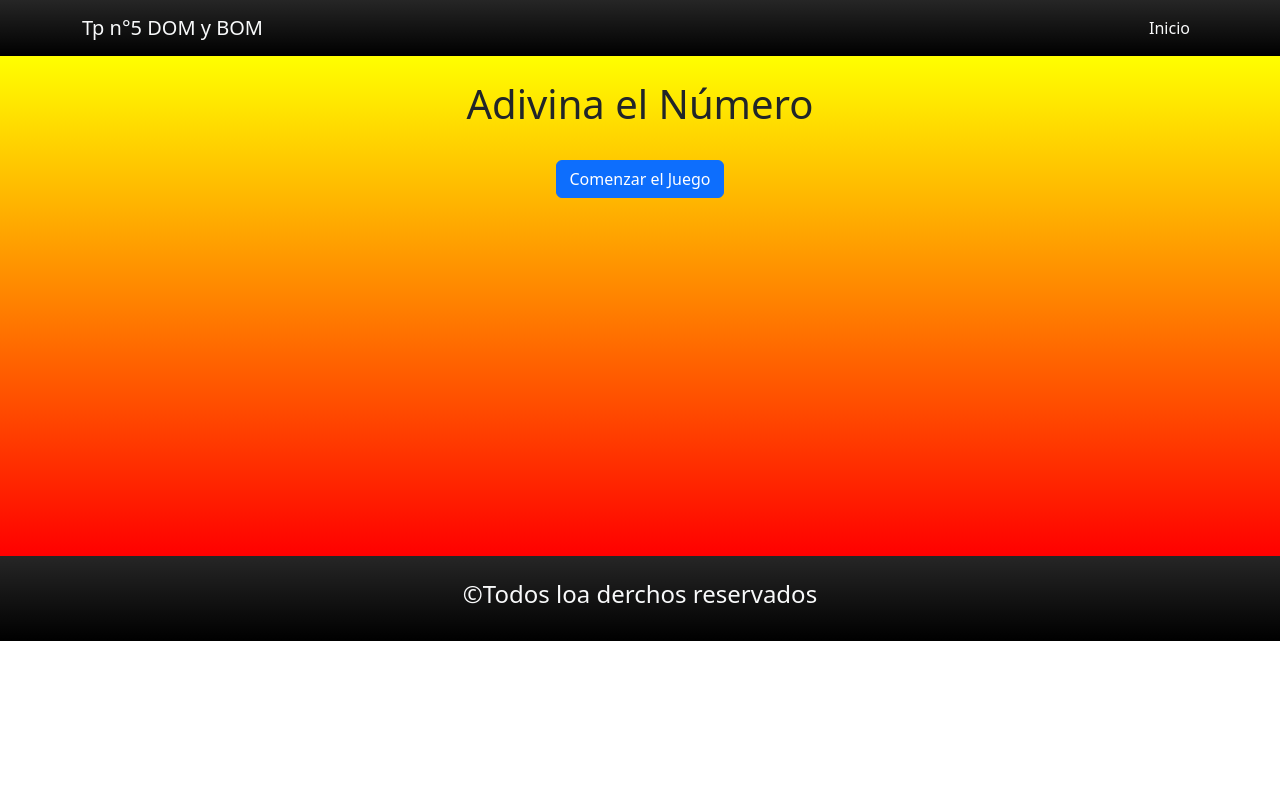
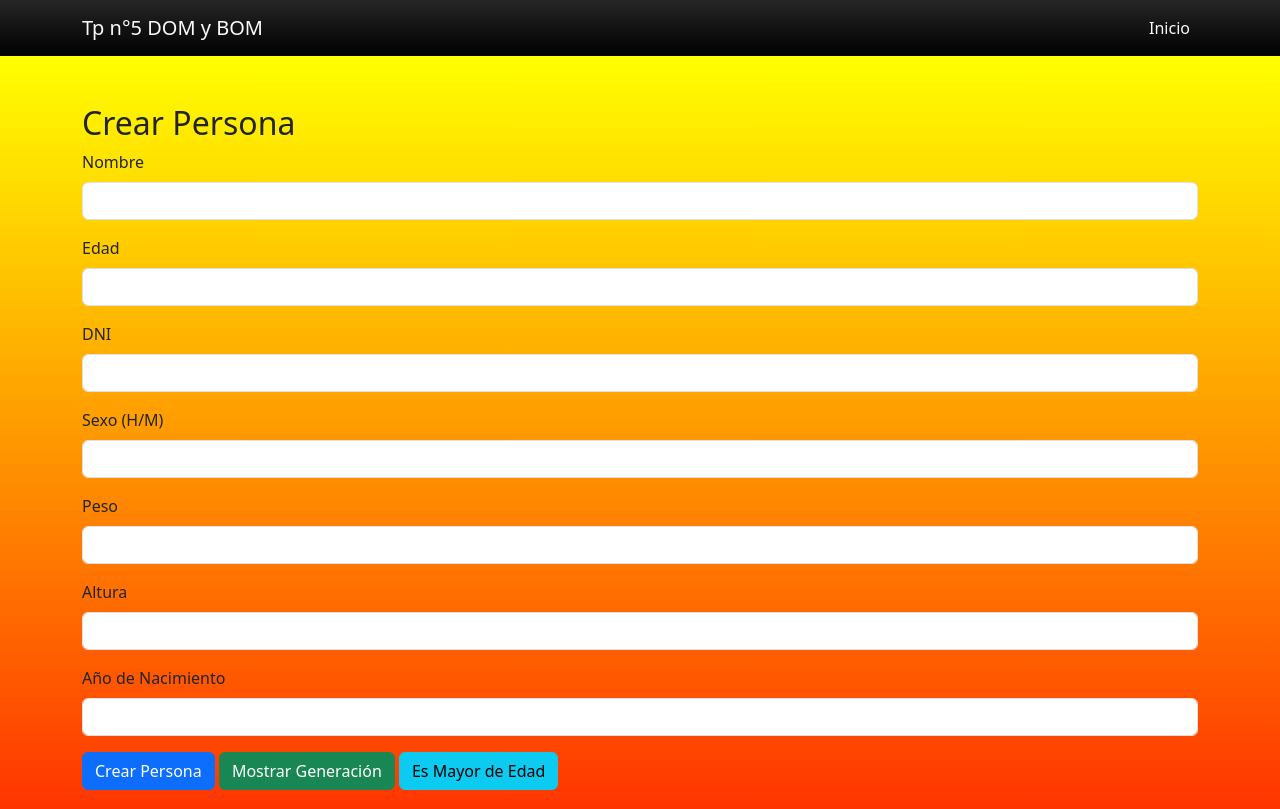
Before and after one commit to Rippy1024/TrabajoPrctico5conDOMyBOM, a plain HTML site: page index.html in a window 1280 px wide. Shown: the top 809 px of the page. Drawn offline with nearby package versions, Linux system fonts and the light colour scheme.

Commit message:
se realizo el ejercicio2 del tp5

```diff
--- a/css/style.css
+++ b/css/style.css
@@ -1,4 +1,10 @@
+/*tp1
 main {
     height: 500px;
     background: linear-gradient(yellow, red);
+}*/
+
+main {
+    height: 950px;
+    background: linear-gradient(yellow, red);
 }
--- a/index.html
+++ b/index.html
@@ -30,7 +30,7 @@
         </nav>
     </header>
     <main>
-        <div class="container text-center">
+       <!-- <div class="container text-center">
             <h1 class="pt-4 pb-4 ">Adivina el Número</h1>
 
             <button class="btn btn-primary " onclick="comenzarJuego()">Comenzar el Juego</button>
@@ -41,14 +41,54 @@
 
                 <button class="btn btn-success mt-2" onclick="verificarNumero()">Enviar</button>
             </div>
-        </div>
+        </div>-->
+
+        <div class="container pt-5">
+            <h2>Crear Persona</h2>
+            <form id="personaForm">
+              <div class="mb-3">
+                <label for="nombre" class="form-label">Nombre</label>
+                <input type="text" class="form-control" id="nombre" required>
+              </div>
+              <div class="mb-3">
+                <label for="edad" class="form-label">Edad</label>
+                <input type="number" class="form-control" id="edad" required>
+              </div>
+              <div class="mb-3">
+                <label for="DNI" class="form-label">DNI</label>
+                <input type="text" class="form-control" id="DNI" required>
+              </div>
+              <div class="mb-3">
+                <label for="sexo" class="form-label">Sexo (H/M)</label>
+                <input type="text" class="form-control" id="sexo" maxlength="1" required>
+              </div>
+              <div class="mb-3">
+                <label for="peso" class="form-label">Peso</label>
+                <input type="number" class="form-control" id="peso" required>
+              </div>
+              <div class="mb-3">
+                <label for="altura" class="form-label">Altura</label>
+                <input type="number" class="form-control" id="altura" required>
+              </div>
+              <div class="mb-3">
+                <label for="añoNacimiento" class="form-label">Año de Nacimiento</label>
+                <input type="number" class="form-control" id="añoNacimiento" required>
+              </div>
+              <button type="button" class="btn btn-primary" onclick="crearPersona()">Crear Persona</button>
+              <button type="button" class="btn btn-success" onclick="mostrarGeneracion()">Mostrar Generación</button>
+              <button type="button" class="btn btn-info" onclick="esMayorDeEdad()">Es Mayor de Edad</button>
+              <div class="mt-3">
+                <pre id="result"></pre>
+              </div>
+            </form>
+          </div>
     </main>
     <footer>
         <div class="text-center pt-4 pb-4 bg-black bg-gradient">
             <p class="h4 text-light">&copy;Todos loa derchos reservados</p>
         </div>
     </footer>
-    <script src="./js/01-ejercicio1tp5.js"></script>
+    <script src="./js/02-ejercicio2tp5.js"></script>
     <script src="https://cdn.jsdelivr.net/npm/bootstrap@5.3.2/dist/js/bootstrap.bundle.min.js"
         integrity="sha384-C6RzsynM9kWDrMNeT87bh95OGNyZPhcTNXj1NW7RuBCsyN/o0jlpcV8Qyq46cDfL"
         crossorigin="anonymous"></script>
--- /dev/null
+++ b/js/02-ejercicio2tp5.js
@@ -0,0 +1,67 @@
+class Persona {
+    constructor(nombre, edad, DNI, sexo, peso, altura, añoNacimiento) {
+      this.nombre = nombre;
+      this.edad = edad;
+      this.DNI = DNI;
+      this.sexo = sexo;
+      this.peso = peso;
+      this.altura = altura;
+      this.añoNacimiento = añoNacimiento;
+    }
+
+    mostrarGeneracion() {
+      const generaciones = [
+        { nombre: "Generación Z", marcoTemporal: [1994, 2010], poblacion: 7800000, circunstanciaHistorica: "Expansión masiva de internet", rasgoCaracteristico: "Irreverencia" },
+        { nombre: "Generación Millennials Y", marcoTemporal: [1981, 1993], poblacion: 7200000, circunstanciaHistorica: "Inicio de la digitalización", rasgoCaracteristico: "Frustración" },
+        { nombre: "Generación X", marcoTemporal: [1969, 1980], poblacion: 9300000, circunstanciaHistorica: "Crisis del 73' y Transición española", rasgoCaracteristico: "Obsesión por el éxito" },
+        { nombre: "Baby Boom", marcoTemporal: [1949, 1968], poblacion: 12200000, circunstanciaHistorica: "Paz y explosión demográfica", rasgoCaracteristico: "Ambición" },
+        { nombre: "Silent Generation", marcoTemporal: [1930, 1948], poblacion: 6300000, circunstanciaHistorica: "Conflictos bélicos", rasgoCaracteristico: "Austeridad" }
+      ];
+
+      const generacionActual = generaciones.find(generacion => this.añoNacimiento >= generacion.marcoTemporal[0] && this.añoNacimiento <= generacion.marcoTemporal[1]);
+
+      if (generacionActual) {
+        alert(`Pertenece a la ${generacionActual.nombre}. Rasgo característico: ${generacionActual.rasgoCaracteristico}`);
+      } else {
+        alert("No se pudo determinar la generación.");
+      }
+    }
+
+    esMayorDeEdad() {
+      return this.edad >= 18;
+    }
+
+    mostrarDatos() {
+      return `Nombre: ${this.nombre}\nEdad: ${this.edad}\nDNI: ${this.DNI}\nSexo: ${this.sexo}\nPeso: ${this.peso}\nAltura: ${this.altura}\nAño de nacimiento: ${this.añoNacimiento}`;
+    }
+  }
+
+  function crearPersona() {
+    const nombre = document.getElementById('nombre').value;
+    const edad = parseInt(document.getElementById('edad').value);
+    const DNI = document.getElementById('DNI').value;
+    const sexo = document.getElementById('sexo').value.toUpperCase();
+    const peso = parseFloat(document.getElementById('peso').value);
+    const altura = parseFloat(document.getElementById('altura').value);
+    const añoNacimiento = parseInt(document.getElementById('añoNacimiento').value);
+
+    window.persona = new Persona(nombre, edad, DNI, sexo, peso, altura, añoNacimiento);
+    document.getElementById('result').innerText = 'Persona creada:\n' + window.persona.mostrarDatos();
+  }
+
+  function mostrarGeneracion() {
+    if (window.persona) {
+      window.persona.mostrarGeneracion();
+    } else {
+      alert('Primero crea una persona.');
+    }
+  }
+
+  function esMayorDeEdad() {
+    if (window.persona) {
+      const mensaje = window.persona.esMayorDeEdad() ? 'Es mayor de edad.' : 'No es mayor de edad.';
+      alert(mensaje);
+    } else {
+      alert('Primero crea una persona.');
+    }
+  }
```
